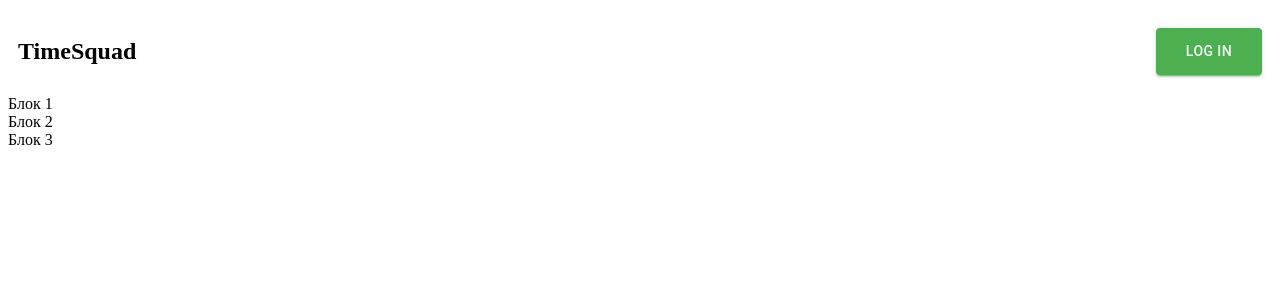
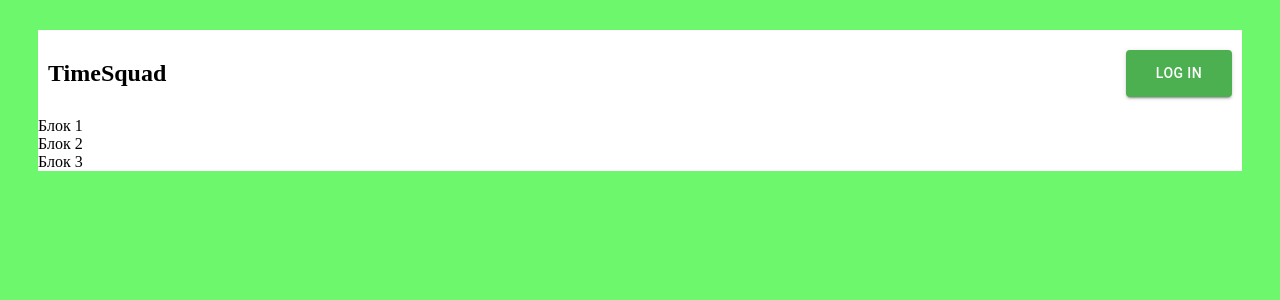
Before and after one commit to qqwz0/timesquad, a React (Create React App) app: page / in a window 1280 px wide. Shown: the top 300 px of the page. Built offline with nearby package versions, Linux system fonts and the light colour scheme.

Commit message:
Added background color

```diff
--- a/src/App.css
+++ b/src/App.css
@@ -0,0 +1,54 @@
+/* CSS RESET */
+
+/* html, body, div, span, applet, object, iframe,
+h1, h2, h3, h4, h5, h6, p, blockquote, pre,
+a, abbr, acronym, address, big, cite, code,
+del, dfn, em, img, ins, kbd, q, s, samp,
+small, strike, strong, sub, sup, tt, var,
+b, u, i, center,
+dl, dt, dd, ol, ul, li,
+fieldset, form, label, legend,
+table, caption, tbody, tfoot, thead, tr, th, td,
+article, aside, canvas, details, embed,
+figure, figcaption, footer, header, hgroup,
+menu, nav, output, ruby, section, summary,
+time, mark, audio, video {
+	margin: 0;
+	padding: 0;
+	border: 0;
+	font-size: 100%;
+	font: inherit;
+	vertical-align: baseline;
+}
+
+article, aside, details, figcaption, figure,
+footer, header, hgroup, menu, nav, section {
+	display: block;
+}
+body {
+	line-height: 1;
+}
+ol, ul {
+	list-style: none;
+}
+blockquote, q {
+	quotes: none;
+}
+blockquote:before, blockquote:after,
+q:before, q:after {
+	content: '';
+	content: none;
+}
+table {
+	border-collapse: collapse;
+	border-spacing: 0;
+} */
+body {
+    background-color: rgb(108, 247, 108);
+    /* background: url(./image.png); */
+}
+.home-container{
+    background-color: #fff;
+    height: 100%;
+    margin: 30px;
+}
```
